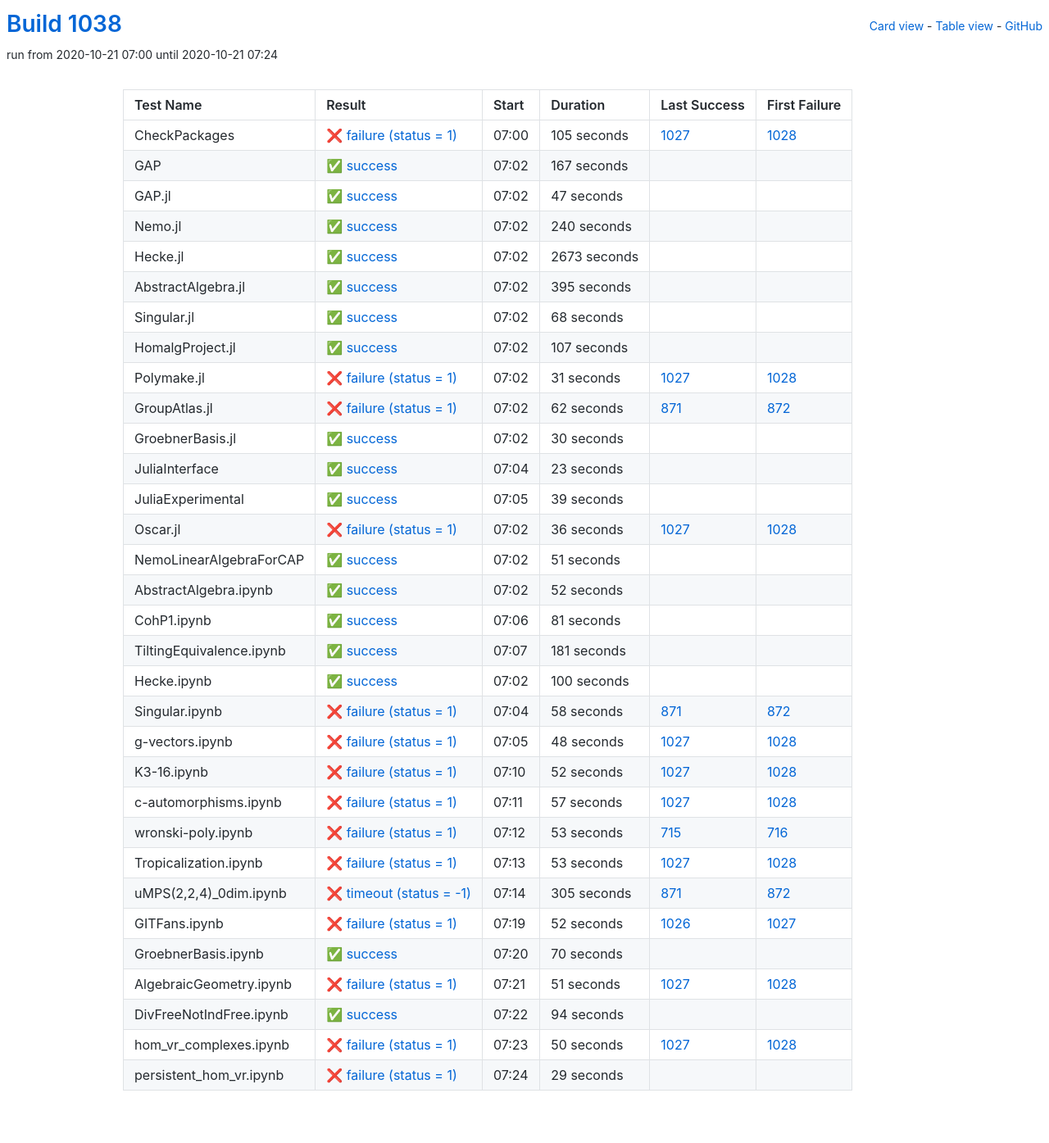
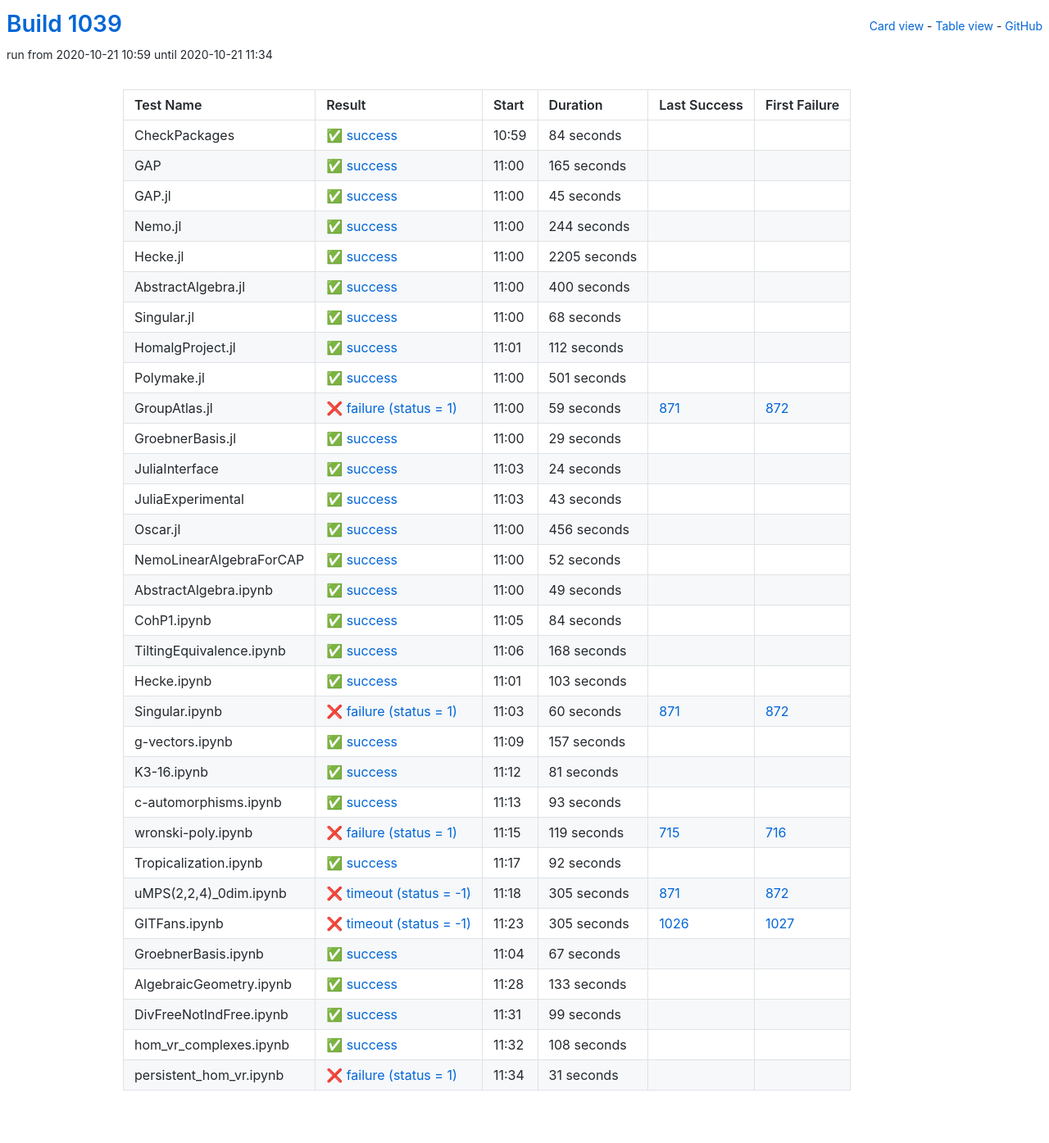
Before and after one commit to oscar-system/oscar-ci-status-stable, a Jekyll site: the page built from table.html, in a window 1280 px wide. Shown: the whole page at 82% size. Built offline with Jekyll 4.4.1, drawn with Linux system fonts in a browser that asks for light colours.

Commit message:
Build #1039

```diff
--- a/_data/ci.yml
+++ b/_data/ci.yml
@@ -1,6 +1,6 @@
 ---
-build: 1038
-build_url: https://oscarci.mathematik.uni-kl.de/job/oscar-stable/1038/
+build: 1039
+build_url: https://oscarci.mathematik.uni-kl.de/job/oscar-stable/1039/
 job: oscar-stable
 organization: oscar-system
 repo: oscar-ci-status-stable
@@ -8,80 +8,80 @@ repourl: https://github.com/oscar-system/oscar-ci-status-stable
 tests:
 - name: CheckPackages
   id: checkpackages
-  log: https://oscarci.mathematik.uni-kl.de/job/oscar-stable/1038/artifact/logs/build-1038/CheckPackages.log
-  start: 2020-10-21 07:00
-  success: false
-  exitcode: 1
-  status: failure
-  duration: 105
-  last_success: 1027
-  last_success_url: https://oscarci.mathematik.uni-kl.de/job/oscar-stable/1027/
-  first_failure: 1028
-  first_failure_url: https://oscarci.mathematik.uni-kl.de/job/oscar-stable/1028/
-- name: GAP
-  id: gap
-  log: https://oscarci.mathematik.uni-kl.de/job/oscar-stable/1038/artifact/logs/build-1038/GAP.log
-  start: 2020-10-21 07:02
+  log: https://oscarci.mathematik.uni-kl.de/job/oscar-stable/1039/artifact/logs/build-1039/CheckPackages.log
+  start: 2020-10-21 10:59
   success: true
   exitcode: 0
   status: success
-  duration: 167
+  duration: 84
+  last_success: false
+  last_success_url:
+  first_failure: false
+  first_failure_url:
+- name: GAP
+  id: gap
+  log: https://oscarci.mathematik.uni-kl.de/job/oscar-stable/1039/artifact/logs/build-1039/GAP.log
+  start: 2020-10-21 11:00
+  success: true
+  exitcode: 0
+  status: success
+  duration: 165
   last_success: false
   last_success_url:
   first_failure: false
   first_failure_url:
 - name: GAP.jl
   id: gap-jl
-  log: https://oscarci.mathematik.uni-kl.de/job/oscar-stable/1038/artifact/logs/build-1038/GAP.jl.log
-  start: 2020-10-21 07:02
+  log: https://oscarci.mathematik.uni-kl.de/job/oscar-stable/1039/artifact/logs/build-1039/GAP.jl.log
+  start: 2020-10-21 11:00
   success: true
   exitcode: 0
   status: success
-  duration: 47
+  duration: 45
   last_success: false
   last_success_url:
   first_failure: false
   first_failure_url:
 - name: Nemo.jl
   id: nemo-jl
-  log: https://oscarci.mathematik.uni-kl.de/job/oscar-stable/1038/artifact/logs/build-1038/Nemo.jl.log
-  start: 2020-10-21 07:02
+  log: https://oscarci.mathematik.uni-kl.de/job/oscar-stable/1039/artifact/logs/build-1039/Nemo.jl.log
+  start: 2020-10-21 11:00
   success: true
   exitcode: 0
   status: success
-  duration: 240
+  duration: 244
   last_success: false
   last_success_url:
   first_failure: false
   first_failure_url:
 - name: Hecke.jl
   id: hecke-jl
-  log: https://oscarci.mathematik.uni-kl.de/job/oscar-stable/1038/artifact/logs/build-1038/Hecke.jl.log
-  start: 2020-10-21 07:02
+  log: https://oscarci.mathematik.uni-kl.de/job/oscar-stable/1039/artifact/logs/build-1039/Hecke.jl.log
+  start: 2020-10-21 11:00
   success: true
   exitcode: 0
   status: success
-  duration: 2673
+  duration: 2205
   last_success: false
   last_success_url:
   first_failure: false
   first_failure_url:
 - name: AbstractAlgebra.jl
   id: abstractalgebra-jl
-  log: https://oscarci.mathematik.uni-kl.de/job/oscar-stable/1038/artifact/logs/build-1038/AbstractAlgebra.jl.log
-  start: 2020-10-21 07:02
+  log: https://oscarci.mathematik.uni-kl.de/job/oscar-stable/1039/artifact/logs/build-1039/AbstractAlgebra.jl.log
+  start: 2020-10-21 11:00
   success: true
   exitcode: 0
   status: success
-  duration: 395
+  duration: 400
   last_success: false
   last_success_url:
   first_failure: false
   first_failure_url:
 - name: Singular.jl
   id: singular-jl
-  log: https://oscarci.mathematik.uni-kl.de/job/oscar-stable/1038/artifact/logs/build-1038/Singular.jl.log
-  start: 2020-10-21 07:02
+  log: https://oscarci.mathematik.uni-kl.de/job/oscar-stable/1039/artifact/logs/build-1039/Singular.jl.log
+  start: 2020-10-21 11:00
   success: true
   exitcode: 0
   status: success
@@ -92,104 +92,92 @@ tests:
   first_failure_url:
 - name: HomalgProject.jl
   id: homalgproject-jl
-  log: https://oscarci.mathematik.uni-kl.de/job/oscar-stable/1038/artifact/logs/build-1038/HomalgProject.jl.log
-  start: 2020-10-21 07:02
+  log: https://oscarci.mathematik.uni-kl.de/job/oscar-stable/1039/artifact/logs/build-1039/HomalgProject.jl.log
+  start: 2020-10-21 11:01
   success: true
   exitcode: 0
   status: success
-  duration: 107
+  duration: 112
   last_success: false
   last_success_url:
   first_failure: false
   first_failure_url:
 - name: Polymake.jl
   id: polymake-jl
-  log: https://oscarci.mathematik.uni-kl.de/job/oscar-stable/1038/artifact/logs/build-1038/Polymake.jl.log
-  start: 2020-10-21 07:02
+  log: https://oscarci.mathematik.uni-kl.de/job/oscar-stable/1039/artifact/logs/build-1039/Polymake.jl.log
+  start: 2020-10-21 11:00
+  success: true
+  exitcode: 0
+  status: success
+  duration: 501
+  last_success: false
+  last_success_url:
+  first_failure: false
+  first_failure_url:
+- name: GroupAtlas.jl
+  id: groupatlas-jl
+  log: https://oscarci.mathematik.uni-kl.de/job/oscar-stable/1039/artifact/logs/build-1039/GroupAtlas.jl.log
+  start: 2020-10-21 11:00
   success: false
   exitcode: 1
   status: failure
-  duration: 31
-  last_success: 1027
-  last_success_url: https://oscarci.mathematik.uni-kl.de/job/oscar-stable/1027/
-  first_failure: 1028
-  first_failure_url: https://oscarci.mathematik.uni-kl.de/job/oscar-stable/1028/
-- name: GroupAtlas.jl
-  id: groupatlas-jl
-  log: https://oscarci.mathematik.uni-kl.de/job/oscar-stable/1038/artifact/logs/build-1038/GroupAtlas.jl.log
-  start: 2020-10-21 07:02
-  success: false
-  exitcode: 1
-  status: failure
-  duration: 62
+  duration: 59
   last_success: 871
   last_success_url: https://oscarci.mathematik.uni-kl.de/job/oscar-stable/871/
   first_failure: 872
   first_failure_url: https://oscarci.mathematik.uni-kl.de/job/oscar-stable/872/
 - name: GroebnerBasis.jl
   id: groebnerbasis-jl
-  log: https://oscarci.mathematik.uni-kl.de/job/oscar-stable/1038/artifact/logs/build-1038/GroebnerBasis.jl.log
-  start: 2020-10-21 07:02
+  log: https://oscarci.mathematik.uni-kl.de/job/oscar-stable/1039/artifact/logs/build-1039/GroebnerBasis.jl.log
+  start: 2020-10-21 11:00
   success: true
   exitcode: 0
   status: success
-  duration: 30
+  duration: 29
   last_success: false
   last_success_url:
   first_failure: false
   first_failure_url:
 - name: JuliaInterface
   id: juliainterface
-  log: https://oscarci.mathematik.uni-kl.de/job/oscar-stable/1038/artifact/logs/build-1038/JuliaInterface.log
-  start: 2020-10-21 07:04
+  log: https://oscarci.mathematik.uni-kl.de/job/oscar-stable/1039/artifact/logs/build-1039/JuliaInterface.log
+  start: 2020-10-21 11:03
   success: true
   exitcode: 0
   status: success
-  duration: 23
+  duration: 24
   last_success: false
   last_success_url:
   first_failure: false
   first_failure_url:
 - name: JuliaExperimental
   id: juliaexperimental
-  log: https://oscarci.mathematik.uni-kl.de/job/oscar-stable/1038/artifact/logs/build-1038/JuliaExperimental.log
-  start: 2020-10-21 07:05
+  log: https://oscarci.mathematik.uni-kl.de/job/oscar-stable/1039/artifact/logs/build-1039/JuliaExperimental.log
+  start: 2020-10-21 11:03
   success: true
   exitcode: 0
   status: success
-  duration: 39
+  duration: 43
   last_success: false
   last_success_url:
   first_failure: false
   first_failure_url:
 - name: Oscar.jl
   id: oscar-jl
-  log: https://oscarci.mathematik.uni-kl.de/job/oscar-stable/1038/artifact/logs/build-1038/Oscar.jl.log
-  start: 2020-10-21 07:02
-  success: false
-  exitcode: 1
-  status: failure
-  duration: 36
-  last_success: 1027
-  last_success_url: https://oscarci.mathematik.uni-kl.de/job/oscar-stable/1027/
-  first_failure: 1028
-  first_failure_url: https://oscarci.mathematik.uni-kl.de/job/oscar-stable/1028/
-- name: NemoLinearAlgebraForCAP
-  id: nemolinearalgebraforcap
-  log: https://oscarci.mathematik.uni-kl.de/job/oscar-stable/1038/artifact/logs/build-1038/NemoLinearAlgebraForCAP.log
-  start: 2020-10-21 07:02
+  log: https://oscarci.mathematik.uni-kl.de/job/oscar-stable/1039/artifact/logs/build-1039/Oscar.jl.log
+  start: 2020-10-21 11:00
   success: true
   exitcode: 0
   status: success
-  duration: 51
+  duration: 456
   last_success: false
   last_success_url:
   first_failure: false
   first_failure_url:
-- name: AbstractAlgebra.ipynb
-  id: abstractalgebra-ipynb
-  log: https://oscarci.mathematik.uni-kl.de/job/oscar-stable/1038/artifact/logs/build-1038/AbstractAlgebra.ipynb.log
-  start: 2020-10-21 07:02
+- name: NemoLinearAlgebraForCAP
+  id: nemolinearalgebraforcap
+  log: https://oscarci.mathematik.uni-kl.de/job/oscar-stable/1039/artifact/logs/build-1039/NemoLinearAlgebraForCAP.log
+  start: 2020-10-21 11:00
   success: true
   exitcode: 0
   status: success
@@ -198,10 +186,82 @@ tests:
   last_success_url:
   first_failure: false
   first_failure_url:
+- name: AbstractAlgebra.ipynb
+  id: abstractalgebra-ipynb
+  log: https://oscarci.mathematik.uni-kl.de/job/oscar-stable/1039/artifact/logs/build-1039/AbstractAlgebra.ipynb.log
+  start: 2020-10-21 11:00
+  success: true
+  exitcode: 0
+  status: success
+  duration: 49
+  last_success: false
+  last_success_url:
+  first_failure: false
+  first_failure_url:
 - name: CohP1.ipynb
   id: cohp1-ipynb
-  log: https://oscarci.mathematik.uni-kl.de/job/oscar-stable/1038/artifact/logs/build-1038/CohP1.ipynb.log
-  start: 2020-10-21 07:06
+  log: https://oscarci.mathematik.uni-kl.de/job/oscar-stable/1039/artifact/logs/build-1039/CohP1.ipynb.log
+  start: 2020-10-21 11:05
+  success: true
+  exitcode: 0
+  status: success
+  duration: 84
+  last_success: false
+  last_success_url:
+  first_failure: false
+  first_failure_url:
+- name: TiltingEquivalence.ipynb
+  id: tiltingequivalence-ipynb
+  log: https://oscarci.mathematik.uni-kl.de/job/oscar-stable/1039/artifact/logs/build-1039/TiltingEquivalence.ipynb.log
+  start: 2020-10-21 11:06
+  success: true
+  exitcode: 0
+  status: success
+  duration: 168
+  last_success: false
+  last_success_url:
+  first_failure: false
+  first_failure_url:
+- name: Hecke.ipynb
+  id: hecke-ipynb
+  log: https://oscarci.mathematik.uni-kl.de/job/oscar-stable/1039/artifact/logs/build-1039/Hecke.ipynb.log
+  start: 2020-10-21 11:01
+  success: true
+  exitcode: 0
+  status: success
+  duration: 103
+  last_success: false
+  last_success_url:
+  first_failure: false
+  first_failure_url:
+- name: Singular.ipynb
+  id: singular-ipynb
+  log: https://oscarci.mathematik.uni-kl.de/job/oscar-stable/1039/artifact/logs/build-1039/Singular.ipynb.log
+  start: 2020-10-21 11:03
+  success: false
+  exitcode: 1
+  status: failure
+  duration: 60
+  last_success: 871
+  last_success_url: https://oscarci.mathematik.uni-kl.de/job/oscar-stable/871/
+  first_failure: 872
+  first_failure_url: https://oscarci.mathematik.uni-kl.de/job/oscar-stable/872/
+- name: g-vectors.ipynb
+  id: g-vectors-ipynb
+  log: https://oscarci.mathematik.uni-kl.de/job/oscar-stable/1039/artifact/logs/build-1039/g-vectors.ipynb.log
+  start: 2020-10-21 11:09
+  success: true
+  exitcode: 0
+  status: success
+  duration: 157
+  last_success: false
+  last_success_url:
+  first_failure: false
+  first_failure_url:
+- name: K3-16.ipynb
+  id: k3-16-ipynb
+  log: https://oscarci.mathematik.uni-kl.de/job/oscar-stable/1039/artifact/logs/build-1039/K3-16.ipynb.log
+  start: 2020-10-21 11:12
   success: true
   exitcode: 0
   status: success
@@ -210,106 +270,46 @@ tests:
   last_success_url:
   first_failure: false
   first_failure_url:
-- name: TiltingEquivalence.ipynb
-  id: tiltingequivalence-ipynb
-  log: https://oscarci.mathematik.uni-kl.de/job/oscar-stable/1038/artifact/logs/build-1038/TiltingEquivalence.ipynb.log
-  start: 2020-10-21 07:07
+- name: c-automorphisms.ipynb
+  id: c-automorphisms-ipynb
+  log: https://oscarci.mathematik.uni-kl.de/job/oscar-stable/1039/artifact/logs/build-1039/c-automorphisms.ipynb.log
+  start: 2020-10-21 11:13
   success: true
   exitcode: 0
   status: success
-  duration: 181
+  duration: 93
   last_success: false
   last_success_url:
   first_failure: false
   first_failure_url:
-- name: Hecke.ipynb
-  id: hecke-ipynb
-  log: https://oscarci.mathematik.uni-kl.de/job/oscar-stable/1038/artifact/logs/build-1038/Hecke.ipynb.log
-  start: 2020-10-21 07:02
-  success: true
-  exitcode: 0
-  status: success
-  duration: 100
-  last_success: false
-  last_success_url:
-  first_failure: false
-  first_failure_url:
-- name: Singular.ipynb
-  id: singular-ipynb
-  log: https://oscarci.mathematik.uni-kl.de/job/oscar-stable/1038/artifact/logs/build-1038/Singular.ipynb.log
-  start: 2020-10-21 07:04
+- name: wronski-poly.ipynb
+  id: wronski-poly-ipynb
+  log: https://oscarci.mathematik.uni-kl.de/job/oscar-stable/1039/artifact/logs/build-1039/wronski-poly.ipynb.log
+  start: 2020-10-21 11:15
   success: false
   exitcode: 1
   status: failure
-  duration: 58
-  last_success: 871
-  last_success_url: https://oscarci.mathematik.uni-kl.de/job/oscar-stable/871/
-  first_failure: 872
-  first_failure_url: https://oscarci.mathematik.uni-kl.de/job/oscar-stable/872/
-- name: g-vectors.ipynb
-  id: g-vectors-ipynb
-  log: https://oscarci.mathematik.uni-kl.de/job/oscar-stable/1038/artifact/logs/build-1038/g-vectors.ipynb.log
-  start: 2020-10-21 07:05
-  success: false
-  exitcode: 1
-  status: failure
-  duration: 48
-  last_success: 1027
-  last_success_url: https://oscarci.mathematik.uni-kl.de/job/oscar-stable/1027/
-  first_failure: 1028
-  first_failure_url: https://oscarci.mathematik.uni-kl.de/job/oscar-stable/1028/
-- name: K3-16.ipynb
-  id: k3-16-ipynb
-  log: https://oscarci.mathematik.uni-kl.de/job/oscar-stable/1038/artifact/logs/build-1038/K3-16.ipynb.log
-  start: 2020-10-21 07:10
-  success: false
-  exitcode: 1
-  status: failure
-  duration: 52
-  last_success: 1027
-  last_success_url: https://oscarci.mathematik.uni-kl.de/job/oscar-stable/1027/
-  first_failure: 1028
-  first_failure_url: https://oscarci.mathematik.uni-kl.de/job/oscar-stable/1028/
-- name: c-automorphisms.ipynb
-  id: c-automorphisms-ipynb
-  log: https://oscarci.mathematik.uni-kl.de/job/oscar-stable/1038/artifact/logs/build-1038/c-automorphisms.ipynb.log
-  start: 2020-10-21 07:11
-  success: false
-  exitcode: 1
-  status: failure
-  duration: 57
-  last_success: 1027
-  last_success_url: https://oscarci.mathematik.uni-kl.de/job/oscar-stable/1027/
-  first_failure: 1028
-  first_failure_url: https://oscarci.mathematik.uni-kl.de/job/oscar-stable/1028/
-- name: wronski-poly.ipynb
-  id: wronski-poly-ipynb
-  log: https://oscarci.mathematik.uni-kl.de/job/oscar-stable/1038/artifact/logs/build-1038/wronski-poly.ipynb.log
-  start: 2020-10-21 07:12
-  success: false
-  exitcode: 1
-  status: failure
-  duration: 53
+  duration: 119
   last_success: 715
   last_success_url: https://oscarci.mathematik.uni-kl.de/job/oscar-stable/715/
   first_failure: 716
   first_failure_url: https://oscarci.mathematik.uni-kl.de/job/oscar-stable/716/
 - name: Tropicalization.ipynb
   id: tropicalization-ipynb
-  log: https://oscarci.mathematik.uni-kl.de/job/oscar-stable/1038/artifact/logs/build-1038/Tropicalization.ipynb.log
-  start: 2020-10-21 07:13
-  success: false
-  exitcode: 1
-  status: failure
-  duration: 53
-  last_success: 1027
-  last_success_url: https://oscarci.mathematik.uni-kl.de/job/oscar-stable/1027/
-  first_failure: 1028
-  first_failure_url: https://oscarci.mathematik.uni-kl.de/job/oscar-stable/1028/
+  log: https://oscarci.mathematik.uni-kl.de/job/oscar-stable/1039/artifact/logs/build-1039/Tropicalization.ipynb.log
+  start: 2020-10-21 11:17
+  success: true
+  exitcode: 0
+  status: success
+  duration: 92
+  last_success: false
+  last_success_url:
+  first_failure: false
+  first_failure_url:
 - name: uMPS(2,2,4)_0dim.ipynb
   id: umps-2-2-4-0dim-ipynb
-  log: https://oscarci.mathematik.uni-kl.de/job/oscar-stable/1038/artifact/logs/build-1038/uMPS-2-2-4-_0dim.ipynb.log
-  start: 2020-10-21 07:14
+  log: https://oscarci.mathematik.uni-kl.de/job/oscar-stable/1039/artifact/logs/build-1039/uMPS-2-2-4-_0dim.ipynb.log
+  start: 2020-10-21 11:18
   success: false
   exitcode: -1
   status: timeout
@@ -320,73 +320,73 @@ tests:
   first_failure_url: https://oscarci.mathematik.uni-kl.de/job/oscar-stable/872/
 - name: GITFans.ipynb
   id: gitfans-ipynb
-  log: https://oscarci.mathematik.uni-kl.de/job/oscar-stable/1038/artifact/logs/build-1038/GITFans.ipynb.log
-  start: 2020-10-21 07:19
+  log: https://oscarci.mathematik.uni-kl.de/job/oscar-stable/1039/artifact/logs/build-1039/GITFans.ipynb.log
+  start: 2020-10-21 11:23
   success: false
-  exitcode: 1
-  status: failure
-  duration: 52
+  exitcode: -1
+  status: timeout
+  duration: 305
   last_success: 1026
   last_success_url: https://oscarci.mathematik.uni-kl.de/job/oscar-stable/1026/
   first_failure: 1027
   first_failure_url: https://oscarci.mathematik.uni-kl.de/job/oscar-stable/1027/
 - name: GroebnerBasis.ipynb
   id: groebnerbasis-ipynb
-  log: https://oscarci.mathematik.uni-kl.de/job/oscar-stable/1038/artifact/logs/build-1038/GroebnerBasis.ipynb.log
-  start: 2020-10-21 07:20
+  log: https://oscarci.mathematik.uni-kl.de/job/oscar-stable/1039/artifact/logs/build-1039/GroebnerBasis.ipynb.log
+  start: 2020-10-21 11:04
   success: true
   exitcode: 0
   status: success
-  duration: 70
+  duration: 67
   last_success: false
   last_success_url:
   first_failure: false
   first_failure_url:
 - name: AlgebraicGeometry.ipynb
   id: algebraicgeometry-ipynb
-  log: https://oscarci.mathematik.uni-kl.de/job/oscar-stable/1038/artifact/logs/build-1038/AlgebraicGeometry.ipynb.log
-  start: 2020-10-21 07:21
-  success: false
-  exitcode: 1
-  status: failure
-  duration: 51
-  last_success: 1027
-  last_success_url: https://oscarci.mathematik.uni-kl.de/job/oscar-stable/1027/
-  first_failure: 1028
-  first_failure_url: https://oscarci.mathematik.uni-kl.de/job/oscar-stable/1028/
-- name: DivFreeNotIndFree.ipynb
-  id: divfreenotindfree-ipynb
-  log: https://oscarci.mathematik.uni-kl.de/job/oscar-stable/1038/artifact/logs/build-1038/DivFreeNotIndFree.ipynb.log
-  start: 2020-10-21 07:22
+  log: https://oscarci.mathematik.uni-kl.de/job/oscar-stable/1039/artifact/logs/build-1039/AlgebraicGeometry.ipynb.log
+  start: 2020-10-21 11:28
   success: true
   exitcode: 0
   status: success
-  duration: 94
+  duration: 133
+  last_success: false
+  last_success_url:
+  first_failure: false
+  first_failure_url:
+- name: DivFreeNotIndFree.ipynb
+  id: divfreenotindfree-ipynb
+  log: https://oscarci.mathematik.uni-kl.de/job/oscar-stable/1039/artifact/logs/build-1039/DivFreeNotIndFree.ipynb.log
+  start: 2020-10-21 11:31
+  success: true
+  exitcode: 0
+  status: success
+  duration: 99
   last_success: false
   last_success_url:
   first_failure: false
   first_failure_url:
 - name: hom_vr_complexes.ipynb
   id: hom-vr-complexes-ipynb
-  log: https://oscarci.mathematik.uni-kl.de/job/oscar-stable/1038/artifact/logs/build-1038/hom_vr_complexes.ipynb.log
-  start: 2020-10-21 07:23
-  success: false
-  exitcode: 1
-  status: failure
-  duration: 50
-  last_success: 1027
-  last_success_url: https://oscarci.mathematik.uni-kl.de/job/oscar-stable/1027/
-  first_failure: 1028
-  first_failure_url: https://oscarci.mathematik.uni-kl.de/job/oscar-stable/1028/
-- name: persistent_hom_vr.ipynb
-  id: persistent-hom-vr-ipynb
-  log: https://oscarci.mathematik.uni-kl.de/job/oscar-stable/1038/artifact/logs/build-1038/persistent_hom_vr.ipynb.log
-  start: 2020-10-21 07:24
-  success: false
-  exitcode: 1
-  status: failure
-  duration: 29
+  log: https://oscarci.mathematik.uni-kl.de/job/oscar-stable/1039/artifact/logs/build-1039/hom_vr_complexes.ipynb.log
+  start: 2020-10-21 11:32
+  success: true
+  exitcode: 0
+  status: success
+  duration: 108
   last_success: false
   last_success_url:
   first_failure: false
   first_failure_url:
+- name: persistent_hom_vr.ipynb
+  id: persistent-hom-vr-ipynb
+  log: https://oscarci.mathematik.uni-kl.de/job/oscar-stable/1039/artifact/logs/build-1039/persistent_hom_vr.ipynb.log
+  start: 2020-10-21 11:34
+  success: false
+  exitcode: 1
+  status: failure
+  duration: 31
+  last_success: false
+  last_success_url:
+  first_failure: false
+  first_failure_url:
```
Also changed, not shown: README.md.
